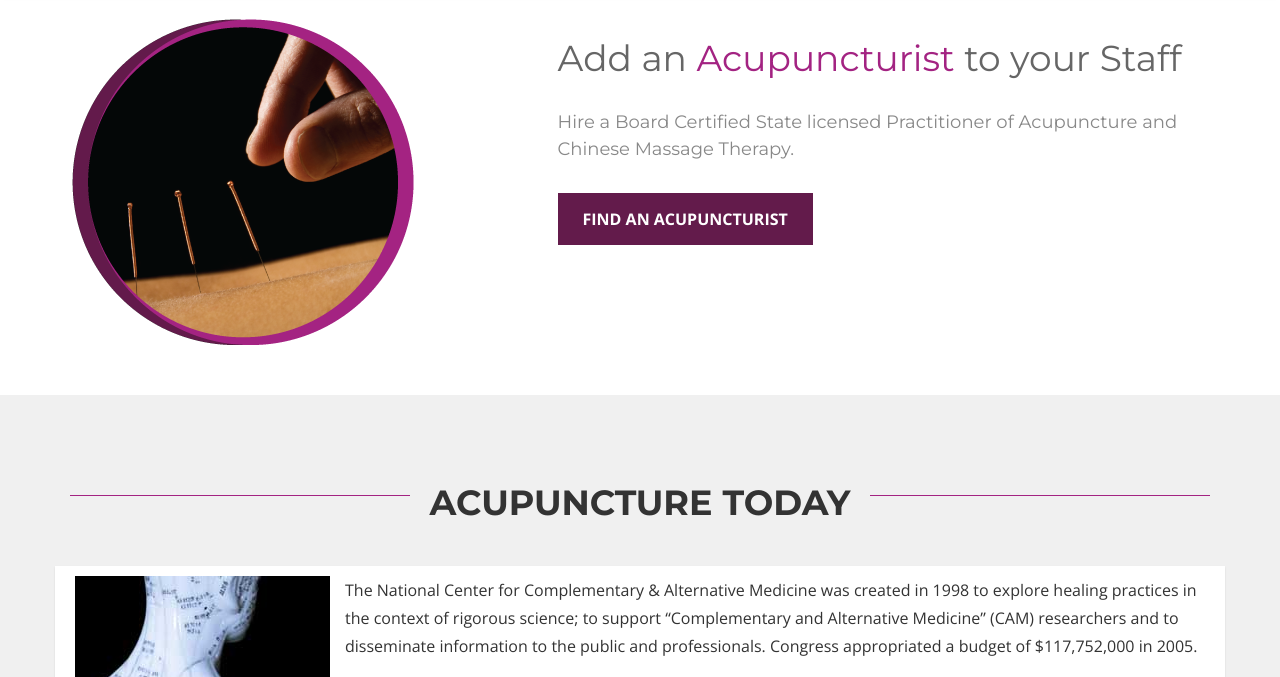
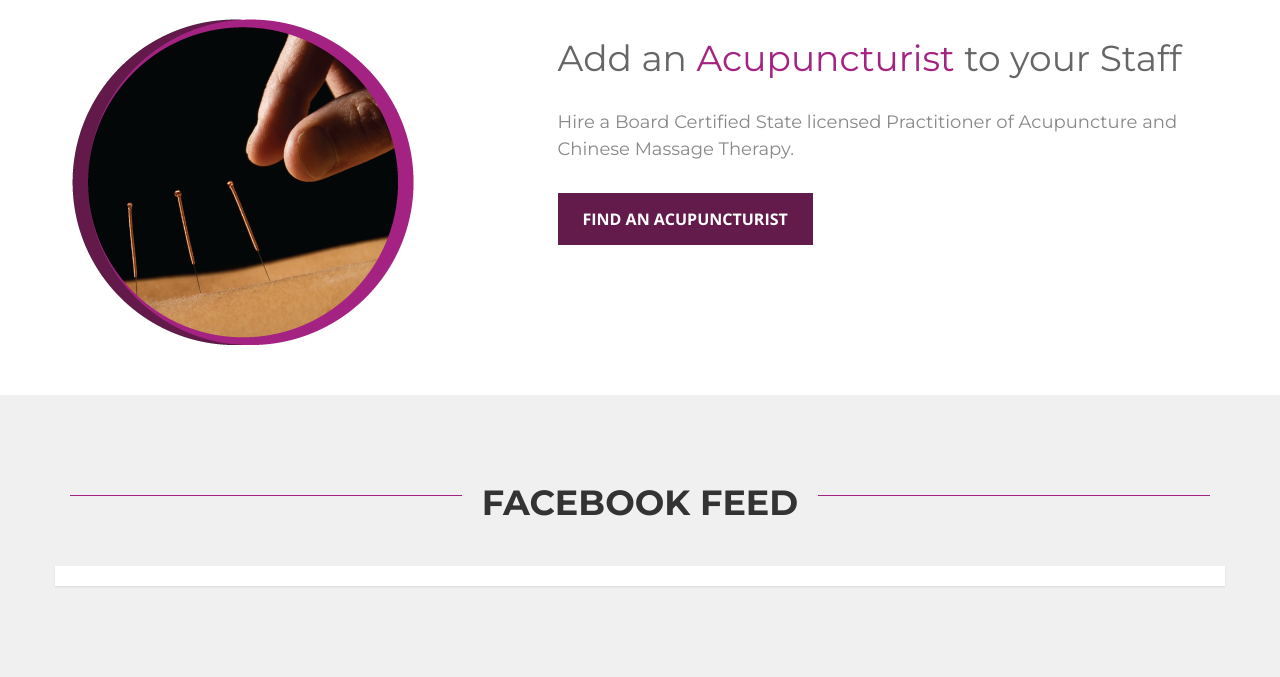
Before and after one commit to jfarruggio/AddanAcupunctureist, a plain HTML site: page index.html in a window 1280 px wide. Shown: the part 81-758 px from the top of the page. Drawn offline with nearby package versions, Linux system fonts and the light colour scheme; some packages are replaced by stand-ins of ours.

Commit message:
Facebook feed

```diff
--- a/index.html
+++ b/index.html
@@ -4,9 +4,8 @@
     <!-- ==========================
         Meta Tags
     =========================== -->
-    <meta http-equiv="Content-Type" content="text/html; charset=utf-8" />
-    <meta name="viewport" content="width=device-width, initial-scale=1.0">
-
+    <meta charset="utf-8">
+    <meta name="viewport" content="initial-scale=1.0,maximum-scale=1.0,user-scalable=no">
     <!-- ==========================
         Title
     =========================== -->
@@ -47,6 +46,14 @@
 
 </head>
 <body class="color-orange" id="page-top">
+<div id="fb-root"></div>
+    <script>(function(d, s, id) {
+      var js, fjs = d.getElementsByTagName(s)[0];
+      if (d.getElementById(id)) return;
+      js = d.createElement(s); js.id = id;
+      js.src = "//connect.facebook.net/en_US/sdk.js#xfbml=1&appId=125740726170&version=v2.0";
+      fjs.parentNode.insertBefore(js, fjs);
+    }(document, 'script', 'facebook-jssdk'));</script>
     <a href="#page-top" class="scroll-up scroll"><i class="fa fa-chevron-up"></i></a>
     <h1>Add an Acupunctureist</h1>
 
@@ -108,6 +115,18 @@
     <!-- ==========================
         SECTION - START
     =========================== -->
+    <section class="content-item grey" id="today">
+        <div class="container">
+            <div class="content-headline"><h2>Facebook Feed</h2></div>
+            <div class="row">
+                <div class="col-md-12 box">
+                    <div class="fb-activity" data-site="https://www.facebook.com/MidwestCollege" data-action="likes, recommends, posts" data-colorscheme="light" data-header="true"></div>
+                </div>
+            </div>
+        </div>
+    </section>
+
+
     <section class="content-item grey" id="today">
         <div class="container">
             <div class="content-headline"><h2>Acupuncture Today</h2></div>
```
Lines whose indentation alone changed are shown as unchanged.
